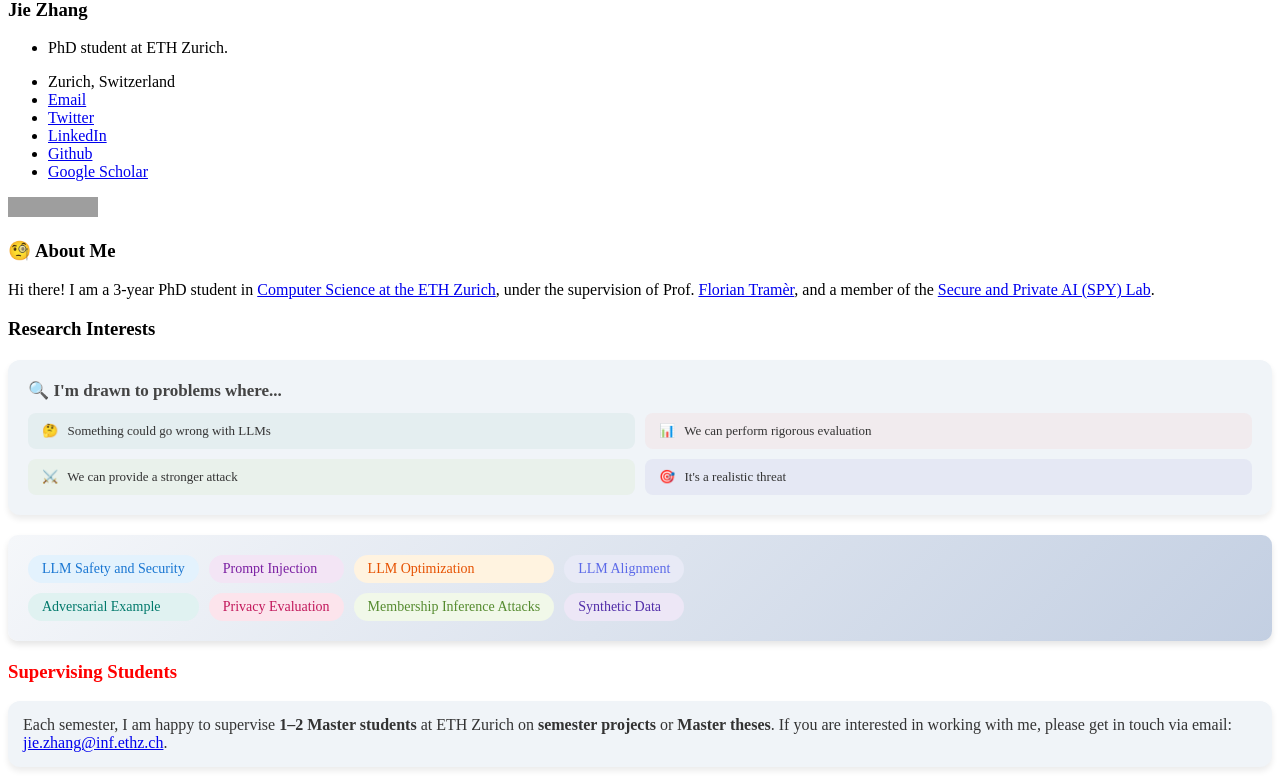
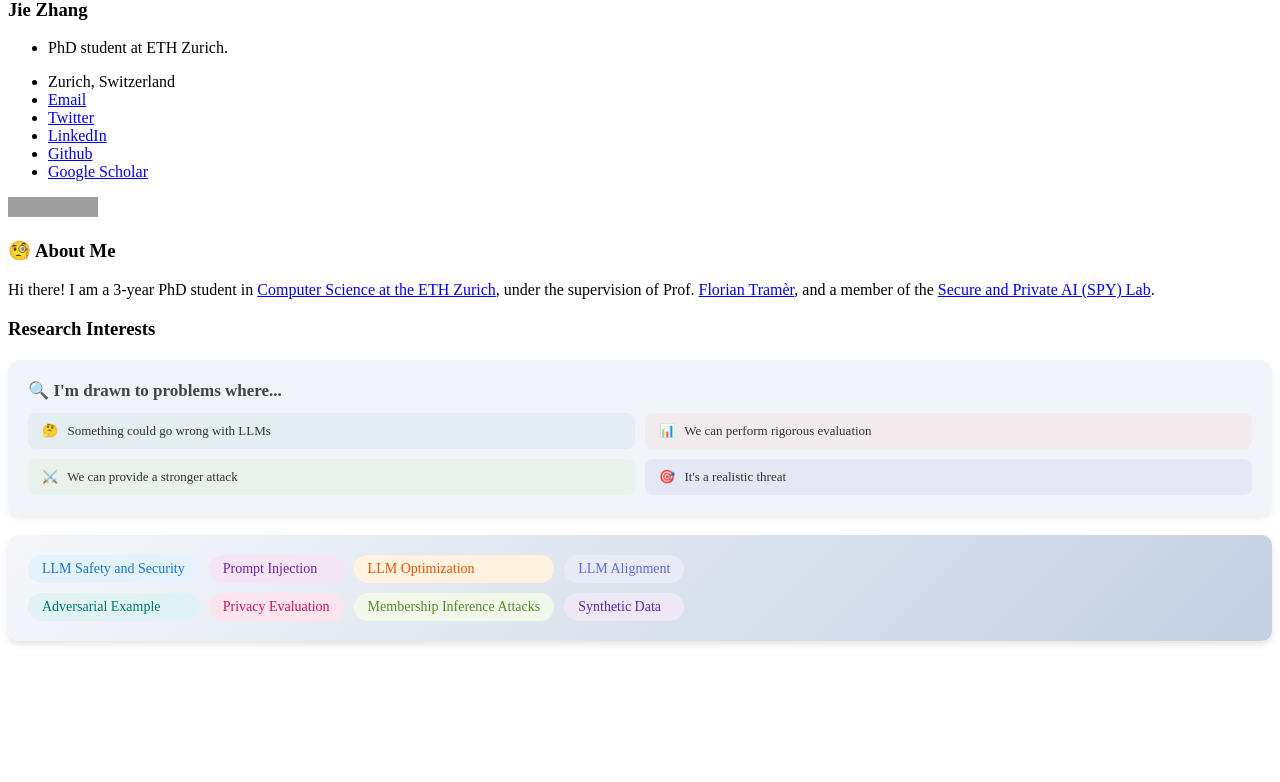
Before and after one commit to zj-jayzhang/zj-jayzhang.github.io, a Jekyll site: the page built from _pages/includes/intro.md, in a window 1280 px wide. Shown: the part 490-1272 px from the top of the page. Built offline with Jekyll 4.4.1, drawn with Linux system fonts in a browser that asks for light colours; our own code applies the rules of GitHub Pages for plain Markdown files; after the commit the page ends 1151 px from its top, so only the background shows below that; grey boxes are pictures that could not be loaded.

Commit message:
Comment out supervising students section
Comment out the 'Supervising Students' section in intro.md

```diff
--- a/_pages/includes/intro.md
+++ b/_pages/includes/intro.md
@@ -33,7 +33,7 @@ Hi there! I am a 3-year PhD student in [Computer Science at the ETH Zurich](http
   </div>
 </div>
 
-<h3 style="color: red;"><strong>Supervising Students</strong></h3>
+<!-- <h3 style="color: red;"><strong>Supervising Students</strong></h3>
 <div style="background-color: #f0f4f8; border-radius: 12px; padding: 15px; margin: 15px 0; color: #333; box-shadow: 0 4px 6px rgba(0, 0, 0, 0.08);">
 Each semester, I am happy to supervise <strong>1–2 Master students</strong> at ETH Zurich on <strong>semester projects</strong> or <strong>Master theses</strong>. If you are interested in working with me, please get in touch via email: <a href="mailto:jie.zhang@inf.ethz.ch">jie.zhang@inf.ethz.ch</a>.
-</div>
+</div> -->
```
